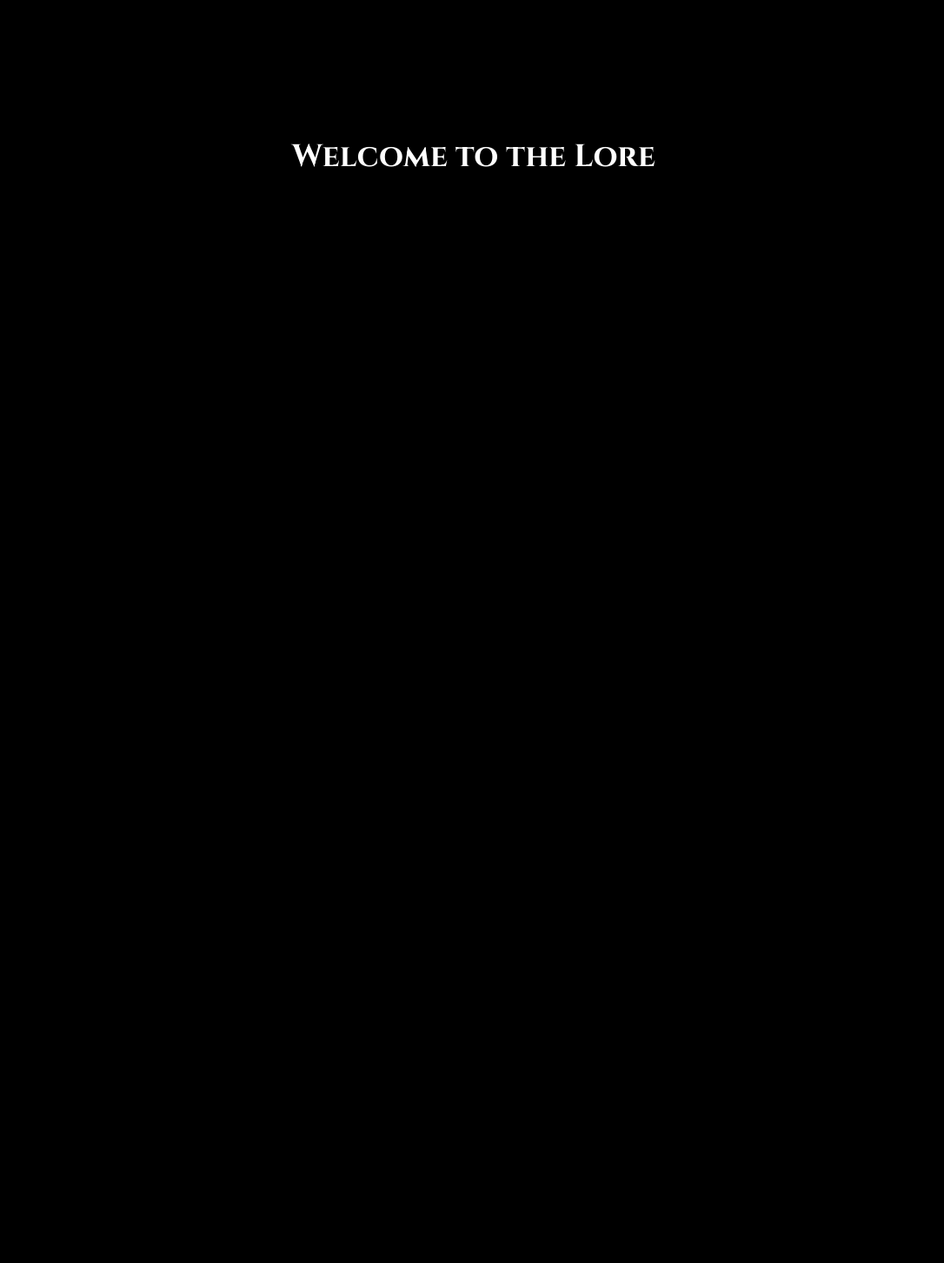
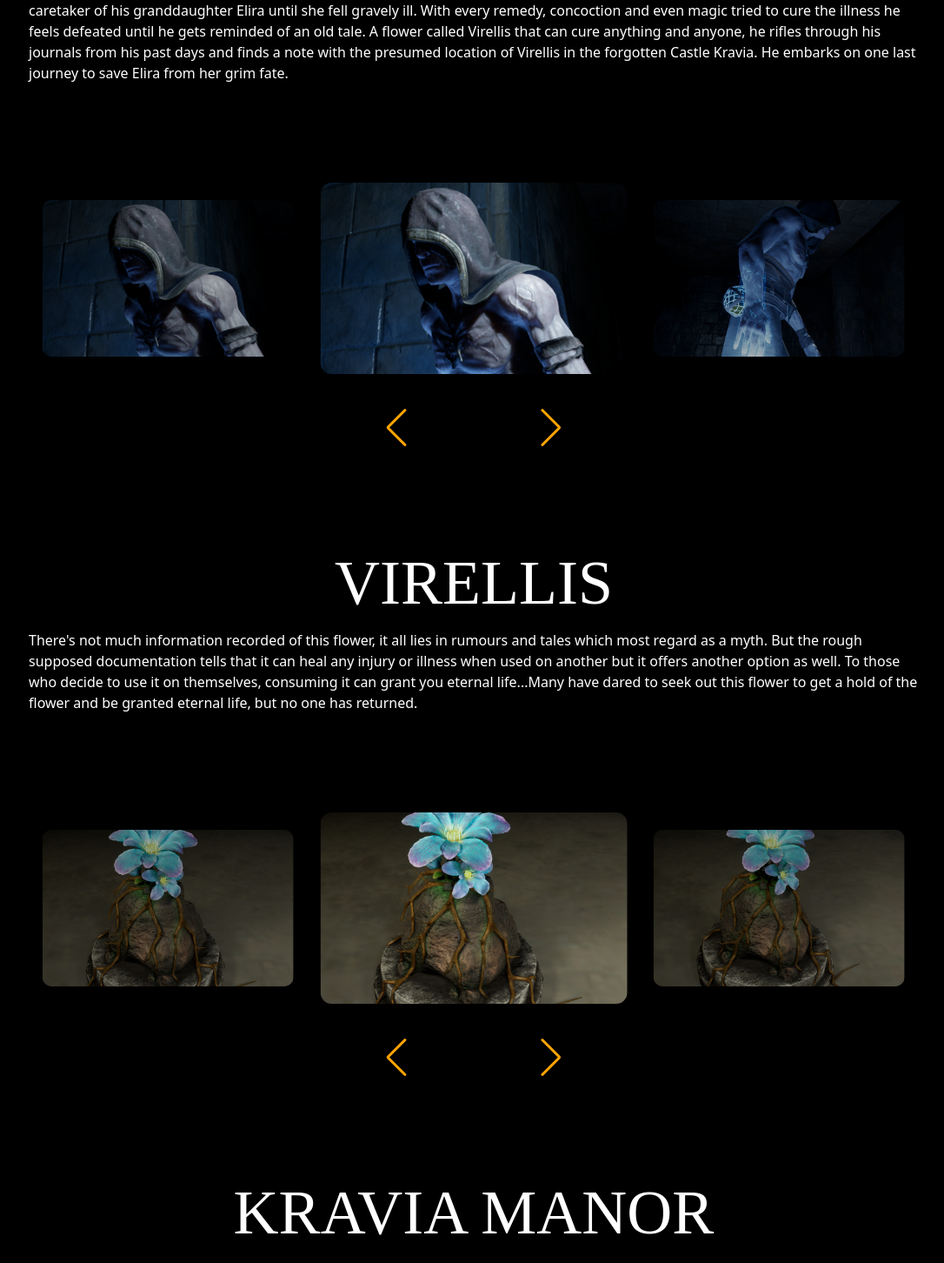
Before and after one commit to Endorze/Thornbound, a Next.js app: page /lore in a window 1280 px wide. Shown: the part 284-1736 px from the top of the page at 87% size, without its empty margins (95-1181 px from the left). Before the commit the page ends 864 px from the top, so only its background shows below. Built offline with nearby package versions, Linux system fonts and the light colour scheme; a web font is replaced by a local one.

Commit message:
feat: Added carousel components to lore page

```diff
--- a/src/app/components/Carousel/Carousel.tsx
+++ b/src/app/components/Carousel/Carousel.tsx
@@ -12,7 +12,7 @@ type ImageData = {
 };
 
 type Props = {
-  images: ImageData[];
+  images: string[];
   title: string,
   text1: string,
   text2: string,
@@ -21,7 +21,7 @@ type Props = {
 const ImageCarousel = ({ images, title, text1, text2 }: Props) => {
   return (
     <>
-      <div className="hidden lg:flex flex-col w-full max-w-5xl">
+      <div className="hidden lg:flex flex-col w-full max-w-5xl pt-12 pb-12">
         <div className='flex justify-center w-full'>
           <h2 style={{ fontSize: "72px" }}>{title}</h2>
         </div>
@@ -43,11 +43,11 @@ const ImageCarousel = ({ images, title, text1, text2 }: Props) => {
           modules={[Navigation]}
           className="w-full h-[400px]"
         >
-          {images.map((image, index) => (
+          {images.map((src, index) => (
             <SwiperSlide key={index} className="flex! justify-center">
               <img
-                src={image.src}
-                alt={image.alt}
+                src={src}
+                alt={`${title} image ${index + 1}`}
                 className="rounded-xl w-full object-cover h-[200px] m-auto"
               />
             </SwiperSlide>
@@ -56,7 +56,7 @@ const ImageCarousel = ({ images, title, text1, text2 }: Props) => {
         </Swiper>
       </div>
 
-      <div className="flex flex-col w-full max-w-5xl px-4 justify-center text-center lg:hidden">
+      <div className="flex flex-col w-full max-w-5xl px-4 justify-center text-center pt-4 pb-12 lg:hidden">
         <div className="flex justify-center w-full">
           <h2 style={{ fontSize: "48px" }}>{title}</h2>
         </div>
@@ -73,15 +73,16 @@ const ImageCarousel = ({ images, title, text1, text2 }: Props) => {
             modules={[Pagination]}
             className="w-full max-w-[400px]"
           >
-            {images.map((image, index) => (
-              <SwiperSlide key={index} className="flex justify-center">
+             {images.map((src, index) => (
+            <SwiperSlide key={index} className="flex! justify-center">
               <img
-                  src={image.src}
-                  alt={image.alt}
+                src={src}
+                alt={`${title} image ${index + 1}`}
                 className="rounded-xl w-full object-cover h-[200px] m-auto"
               />
             </SwiperSlide>
           ))}
+
         </Swiper>
         </div>
       </div>
--- a/src/app/lore/page.tsx
+++ b/src/app/lore/page.tsx
@@ -1,7 +1,29 @@
+import ImageCarousel from "../components/Carousel/Carousel";
+import { LoreItems } from "@/data/dataFile";
+
 export default function LorePage() {
     return (
         <div className="flex flex-col items-center justify-center min-h-screen">
             <h1 className="text-4xl font-bold"> Welcome to the Lore</h1>
+            <ImageCarousel
+                images={LoreItems[0]?.images ?? []}
+                title={LoreItems[0]?.name ?? "Unknown"}
+                text1={LoreItems[0]?.description ?? ""}
+                text2=""
+            />
+            <ImageCarousel
+                images={LoreItems[1]?.images ?? []}
+                title={LoreItems[1]?.name ?? "Unknown"}
+                text1={LoreItems[1]?.description ?? ""}
+                text2=""
+            />
+            <ImageCarousel
+                images={LoreItems[2]?.images ?? []}
+                title={LoreItems[2]?.name ?? "Unknown"}
+                text1={LoreItems[2]?.description ?? ""}
+                text2=""
+            />
+
         </div>
     )
 }
--- a/src/data/dataFile.tsx
+++ b/src/data/dataFile.tsx
@@ -156,6 +156,7 @@ export const LoreItems: DataFileProp[] = [
             "./images/zerim01.png",
             "./images/zerim02.png",
             "./images/zerim03.png",
+            "./images/zerim01.png",
         ],
     },
 
@@ -166,7 +167,8 @@ export const LoreItems: DataFileProp[] = [
         images: [
             "./images/virellis01.png",
             "./images/virellis02.png",
-            "./images/virellis03.png"
+            "./images/virellis03.png",
+            "./images/virellis01.png",
         ],
     },
 
@@ -177,7 +179,8 @@ export const LoreItems: DataFileProp[] = [
         images: [
             "./images/kravor01.png",
             "./images/kravor02.png",
-            "./images/kravor03.png"
+            "./images/kravor03.png",
+            "./images/kravor01.png",
         ]
     }
 ];
```
Lines whose indentation alone changed are shown as unchanged.
